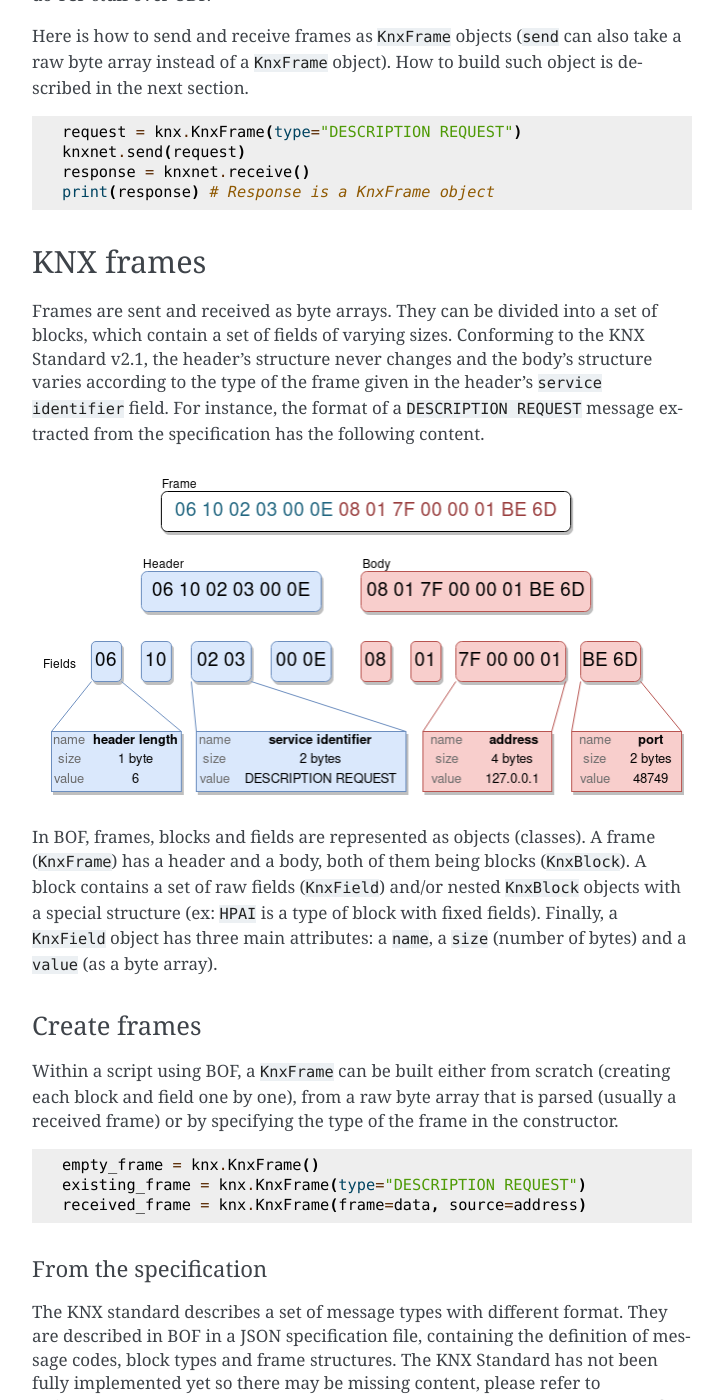
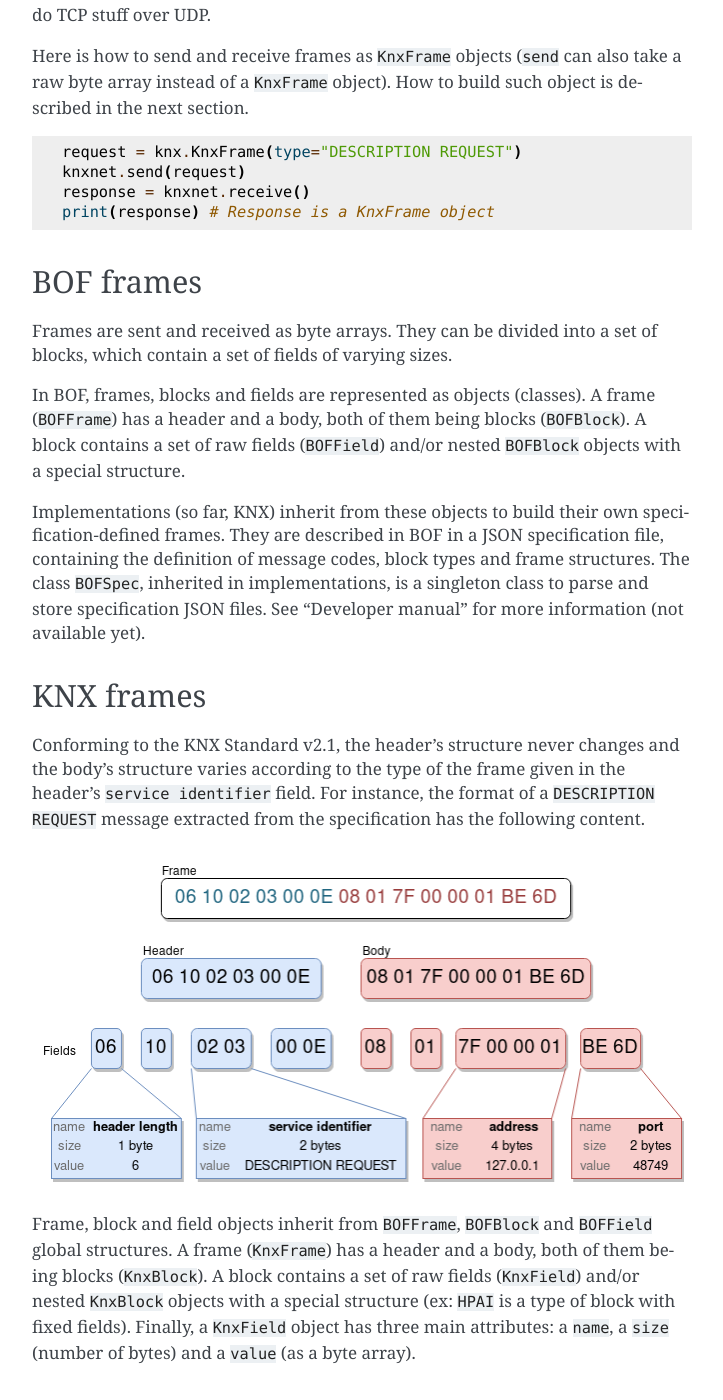
Before and after one commit to Orange-Cyberdefense/bof, a Sphinx documentation site: the page built from docs/usermanual.rst, in a window 1280 px wide and 1400 px high, scrolled down 5172 px. Shown: the whole window, without its empty margins (388-1111 px from the left). Built offline with Sphinx 7.4.7, drawn with Linux system fonts in a browser that asks for light colours; some of the changed text lies outside the part shown.

Commit message:
User documentation update

```diff
--- a/docs/usermanual.rst
+++ b/docs/usermanual.rst
@@ -67,7 +67,7 @@ address (or on multiple KNX devices on an address range) and stores it to a
 >>> from bof import knx
 >>> device = knx.discover("192.168.1.10")
 >>> print(device)
-KnxDevice: Name=boiboite, MAC=00:00:54:ff:ff:ff, IP=192.168.1.10:3671 KNX=15/15/255
+KnxDevice: Name=boiboite, MAC=00:00:54:ff:ff:ff, IP=192.168.1.10:3671 KNX=15.15.255
 
 Send and receive packets
 ++++++++++++++++++++++++
@@ -125,6 +125,7 @@ The library has the following structure::
    ../bof
    ├── base.py
    ├── byte.py
+   ├── frame.py
    ├── __init__.py
    ├── knx
    │   ├── __init__.py
@@ -246,25 +247,42 @@ object is described in the next section.
    response = knxnet.receive()
    print(response) # Response is a KnxFrame object
 
+BOF frames
+----------
+
+Frames are sent and received as byte arrays. They can be divided into a set of
+blocks, which contain a set of fields of varying sizes.
+
+In BOF, frames, blocks and fields are represented as objects (classes). A frame
+(``BOFFrame``) has a header and a body, both of them being blocks
+(``BOFBlock``).  A block contains a set of raw fields (``BOFField``) and/or
+nested ``BOFBlock`` objects with a special structure.
+
+Implementations (so far, KNX) inherit from these objects to build their own
+specification-defined frames. They are described in BOF in a JSON specification
+file, containing the definition of message codes, block types and frame
+structures. The class ``BOFSpec``, inherited in implementations, is a singleton
+class to parse and store specification JSON files. See "Developer manual" for
+more information (not available yet).
+
 KNX frames
 ----------
 
-Frames are sent and received as byte arrays. They can be divided into a set of
-blocks, which contain a set of fields of varying sizes. Conforming to the KNX
-Standard v2.1, the header's structure never changes and the body's structure
-varies according to the type of the frame given in the header's ``service
-identifier`` field. For instance, the format of a ``DESCRIPTION REQUEST``
-message extracted from the specification has the following content.
+Conforming to the KNX Standard v2.1, the header's structure never changes and
+the body's structure varies according to the type of the frame given in the
+header's ``service identifier`` field. For instance, the format of a
+``DESCRIPTION REQUEST`` message extracted from the specification has the
+following content.
 
 .. figure:: images/knx_fields.png
 
-In BOF, frames, blocks and fields are represented as objects (classes). A frame
-(``KnxFrame``) has a header and a body, both of them being blocks
-(``KnxBlock``).  A block contains a set of raw fields (``KnxField``) and/or
-nested ``KnxBlock`` objects with a special structure (ex: ``HPAI`` is a type of
-block with fixed fields).  Finally, a ``KnxField`` object has three main
-attributes: a ``name``, a ``size`` (number of bytes) and a ``value`` (as a byte
-array).
+Frame, block and field objects inherit from ``BOFFrame``, ``BOFBlock`` and
+``BOFField`` global structures. A frame (``KnxFrame``) has a header and a body,
+both of them being blocks (``KnxBlock``).  A block contains a set of raw fields
+(``KnxField``) and/or nested ``KnxBlock`` objects with a special structure (ex:
+``HPAI`` is a type of block with fixed fields).  Finally, a ``KnxField`` object
+has three main attributes: a ``name``, a ``size`` (number of bytes) and a
+``value`` (as a byte array).
 
 Create frames
 +++++++++++++
@@ -283,21 +301,20 @@ constructor.
 From the specification
 """"""""""""""""""""""
 
-The KNX standard describes a set of message types with different format. They
-are described in BOF in a JSON specification file, containing the definition of
-message codes, block types and frame structures. The KNX Standard has not been
-fully implemented yet so there may be missing content, please refer to
-`bof/knx/knxnet.json` to know what is currently supported. Obviously, the
-specification file content can be changed or a frame can be built without
-referring to the specification, we discuss it further in the "Advanced
-usage" section (not available yet).
+The KNX standard describes a set of message types with different
+format. Specific predefined blocks and identifiers are also written to KNX
+Specification's JSON file. It has not been fully implemented yet so there may be
+missing content, please refer to `bof/knx/knxnet.json` to know what is currently
+supported. Obviously, the specification file content can be changed or a frame
+can be built without referring to the specification, we discuss it further in
+the "Advanced usage" section (not available yet).
 
 .. code-block:: python
 
    frame = knx.KnxFrame(type="DESCRIPTION REQUEST")
 
 A ``KnxFrame`` object based on a frame with the ``DESCRIPTION REQUEST`` service
-identifier (sid) will be built according to this portion of the `knxnet.json`
+identifier (sid) will be built according to this portion of the ``knxnet.json``
 specification file.
 
 .. code-block:: json
@@ -331,21 +348,22 @@ It should then have the following pattern:
 
 .. figure:: images/bof_spec.png
 
-In predefined frames, fields are empty except for fields with a default value or
-fields that store a length, which is evaluated automatically. Some frames can be
-sent as is to a remote server, such as ``DESCRIPTION REQUEST`` frames, but some
-of them require to fill the empty fields (see `Modify frames`_ below).
+In predefined frames, fields are empty except for optional fields, fields with a
+default value or fields that store a length, which is evaluated automatically.
+Some frames can be sent as is to a remote server, such as ``DESCRIPTION
+REQUEST`` frames, but some of them require to fill the empty fields (see `Modify
+frames`_ below).
 
 From a byte array
 """""""""""""""""
 
 A KnxFrame object can be created by parsing a raw byte array. This is what
-happens when receiving a frame from a remote server.x
+happens when receiving a frame from a remote server.
 
 .. code-block:: python
 
-   frame_from_byte =
-   knx.KnxFrame(frame=b'\x06\x10\x02\x03\x00\x0e\x08\x01\x7f\x00\x00\x01\xbe\x6d')
+   data = b'\x06\x10\x02\x03\x00\x0e\x08\x01\x7f\x00\x00\x01\xbe\x6d'
+   frame_from_byte = knx.KnxFrame(bytes=data)
    received_frame = knxnet.receive() # received_frame is a KnxFrame object
 
 The format of the frame must be understood by BOF to be efficient (i.e. the
```
